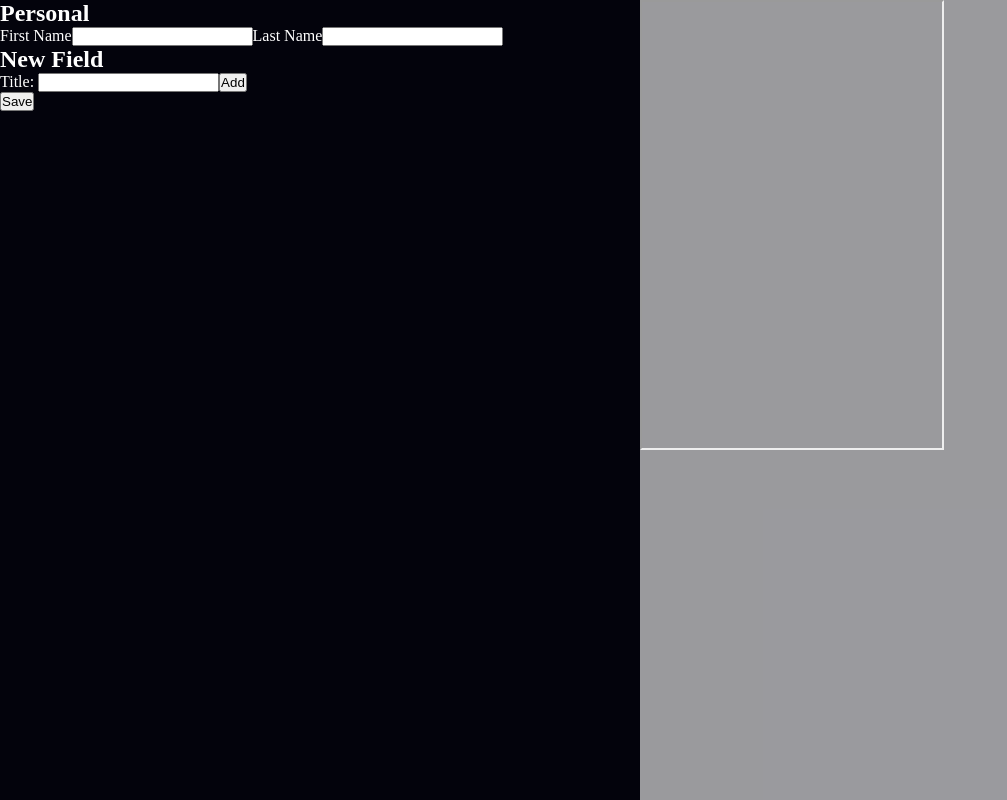
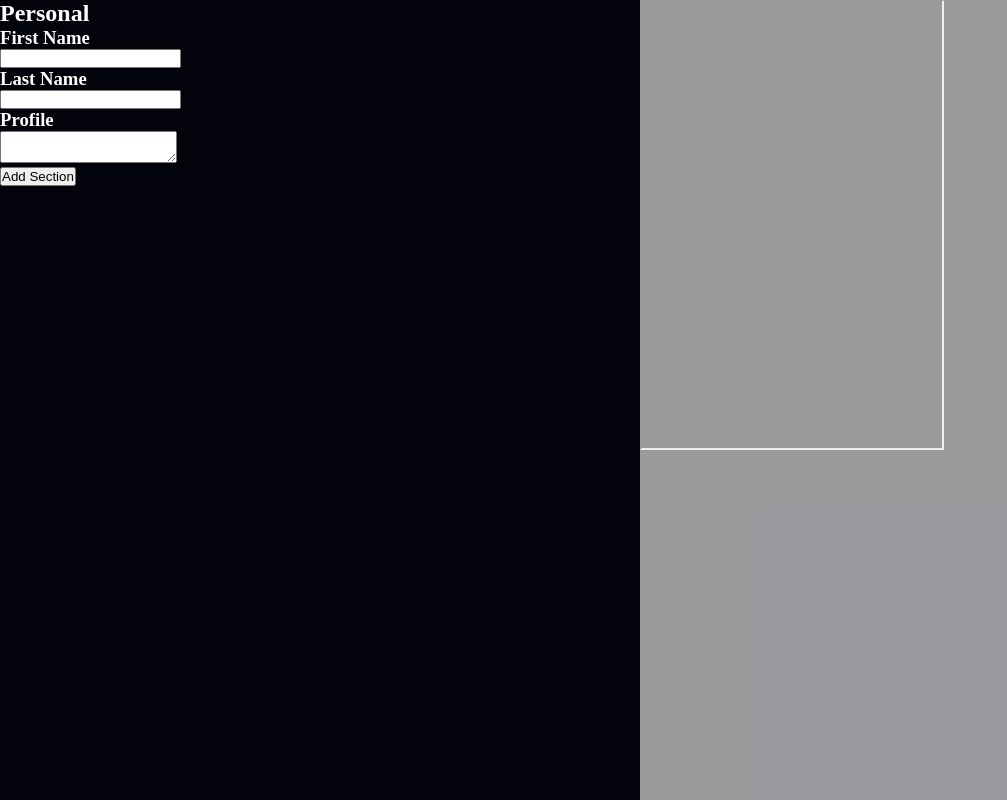
Before and after one commit to Tobshub/resume-builder, a React (Vite) app in the folder client/: page / in a window 1280 px wide. Shown: the whole page, without its empty margins (0-1007 px from the left). Built offline with nearby package versions, Linux system fonts and the light colour scheme.

Commit message:
changed build form order

```diff
--- /dev/null
+++ b/client/src/builder/default.ts
@@ -0,0 +1,31 @@
+import { FieldWithText } from "./types/field-types";
+import { BuilderFormSection } from "./types/form-types";
+
+const defaultFormSections = [
+  new BuilderFormSection({
+    title: "Personal",
+    groupType: "not-groupped",
+    children: [
+      new FieldWithText({
+        name: "First Name",
+        type: "short",
+        content: "",
+        position: "header",
+      }),
+      new FieldWithText({
+        name: "Last Name",
+        type: "short",
+        content: "",
+        position: "header",
+      }),
+      new FieldWithText({
+        name: "Profile",
+        type: "long",
+        content: "",
+        position: "main",
+      }),
+    ],
+  }),
+];
+
+export default defaultFormSections;
--- /dev/null
+++ b/client/src/builder/form-sections.tsx
@@ -0,0 +1,46 @@
+import { ChangeEvent } from "react";
+import { BuilderField } from "./types/field-types";
+import {
+  BuilderFormSection,
+  BuilderFormSectionProps,
+} from "./types/form-types";
+
+type BuilderFormSectionComponentProps = {
+  section: BuilderFormSection;
+  handleChange: (changedSection: BuilderFormSection) => void;
+};
+
+export default function BuilderFormSectionComponent({
+  section,
+  handleChange,
+}: BuilderFormSectionComponentProps) {
+  const localHandleChange = (
+    e: ChangeEvent<HTMLInputElement | HTMLTextAreaElement>,
+    item: BuilderField
+  ) => {
+    item.write(e.target.value);
+    handleChange(section);
+  };
+
+  return (
+    <div>
+      <h2>{section.props.title}</h2>
+      {section.props.children.map(item => (
+        <label key={item.id}>
+          <h3>{item.props.name}</h3>
+          {item.props.type === "short" ? (
+            <input
+              value={item.props.content}
+              onChange={e => localHandleChange(e, item)}
+            />
+          ) : (
+            <textarea
+              value={item.props.content}
+              onChange={e => localHandleChange(e, item)}
+            />
+          )}
+        </label>
+      ))}
+    </div>
+  );
+}
--- a/client/src/builder/form.tsx
+++ b/client/src/builder/form.tsx
@@ -5,118 +5,67 @@ import type {
   FormEvent,
   SetStateAction,
 } from "react";
-import type { BuilderField } from "./types/field-types";
-import { FieldWithText, FieldWithManyText } from "./types/field-types";
-import ListField from "./fields/list";
-import TextField from "./fields/text";
-import BuilderFieldForm from "./fields/builder-field";
-import useStrictStateArray from "./hooks/strict-state";
+import { BuilderField, FieldWithText } from "./types/field-types";
+import useStrictObjectArrayState from "./hooks/strict-state";
+import {
+  BuilderFormSection,
+  BuilderFormSectionProps,
+} from "./types/form-types";
+import BuilderFormSectionComponent from "./form-sections";
+import defaultFormSections from "./default";
 
 type BuilderFormProps = {
   setResume: Dispatch<SetStateAction<BuilderField[]>>;
 };
 
 export default function BuilderForm(props: BuilderFormProps) {
-  const [fields, setFields, pushField] = useStrictStateArray<
-    BuilderField[]
-  >([
-    new FieldWithManyText({
-      content: [
-        {
-          name: "First Name",
-          text: "",
-        },
-        {
-          name: "Last Name",
-          text: "",
-        },
-      ],
-      title: "Personal",
-    }),
-  ]);
+  const [sections, setSections, pushSection] = useStrictObjectArrayState<
+    BuilderFormSection[]
+  >(defaultFormSections);
 
-  const addField = (
-    type: BuilderField["type"],
-    title: BuilderField["title"]
-  ) => {
-    switch (type) {
-      case "many_text": {
-        pushField(new FieldWithManyText({ content: [], title }));
-        break;
+  const handleChange = (changedSection: BuilderFormSection) => {
+    setSections(prevState => {
+      const index = prevState.findIndex(
+        section => section.id === changedSection.id
+      );
+      if (index != undefined) {
+        prevState[index] = changedSection;
       }
-      case "single_text": {
-        pushField(new FieldWithText({ content: "", title }));
-        break;
-      }
-    }
+      return [...prevState];
+    });
   };
 
-  const handleChange = (
-    id: BuilderField["id"],
-    content: BuilderField["content"]
-  ) => {
-    const index = fields.findIndex(field => field.id === id);
-    fields[index].content = content;
-    setFields([...fields]);
-  };
-
-  const handleSave = () => {
-    props.setResume(fields);
+  const addSection = (props: BuilderFormSectionProps) => {
+    pushSection(new BuilderFormSection(props));
   };
 
   return (
     <div>
-      {fields.map(field => (
-        <BuilderFieldForm
-          key={field.id}
-          {...field}
-          setContent={content => handleChange(field.id, content)}
+      {sections.map(section => (
+        <BuilderFormSectionComponent
+          key={section.id}
+          section={section}
+          handleChange={handleChange}
         />
       ))}
-      <NewBuilderField handleSubmit={addField} />
-      <button onClick={handleSave}>Save</button>
+      <button
+        onClick={() =>
+          addSection({
+            title: "Untitled",
+            groupType: "list",
+            children: [
+              new FieldWithText({
+                content: "",
+                name: "",
+                type: "long",
+                position: "main",
+              }),
+            ],
+          })
+        }
+      >
+        Add Section
+      </button>
     </div>
   );
 }
-
-function NewBuilderField({
-  handleSubmit,
-}: {
-  handleSubmit: (
-    type: BuilderField["type"],
-    title: BuilderField["title"]
-  ) => void;
-}) {
-  const [field, setField] = useState<{
-    type: BuilderField["type"];
-    title: BuilderField["title"];
-  }>({
-    title: "",
-    type: "single_text",
-  });
-
-  const handleChange = (
-    e: ChangeEvent<HTMLInputElement | HTMLSelectElement>
-  ) => {
-    setField(state => ({
-      ...state,
-      [e.target.name]: e.target.value,
-    }));
-  };
-
-  const localHandleSubmit = (e: FormEvent<HTMLFormElement>) => {
-    e.preventDefault();
-    handleSubmit(field.type, field.title.trim() || "Untitled");
-  };
-
-  return (
-    <form onSubmit={localHandleSubmit}>
-      <h2>New Field</h2>
-      <label>
-        <span>Title: </span>
-        <input value={field.title} onChange={handleChange} name="title" />
-      </label>
-      <button type="submit">Add</button>
-    </form>
-  );
-}
--- a/client/src/builder/types/field-types.ts
+++ b/client/src/builder/types/field-types.ts
@@ -1,37 +1,19 @@
-export type BuilderField = FieldWithManyText | FieldWithText;
+export type BuilderField = FieldWithText;
 
 export type FieldWithTextProps = {
-  title: string;
+  type: "short" | "long";
+  name: string;
   content: string;
+  position: "header" | "main" | "sidebar";
 };
 
 export class FieldWithText {
   id: string;
-  type: "single_text";
-  title: FieldWithTextProps["title"];
-  content: FieldWithTextProps["content"];
-  constructor(props: FieldWithTextProps) {
+  constructor(public props: FieldWithTextProps) {
     this.id = crypto.randomUUID();
-    this.type = "single_text";
-    this.title = props.title;
-    this.content = props.content;
+  }
+
+  write(text: FieldWithTextProps["content"]) {
+    this.props.content = text ?? "";
   }
 }
-
-export type FieldWithManyTextProps = {
-  title: string;
-  content: { name: string; text: string }[];
-};
-
-export class FieldWithManyText {
-  id: string;
-  type: "many_text";
-  title: FieldWithManyTextProps["title"];
-  content: FieldWithManyTextProps["content"];
-  constructor(props: FieldWithManyTextProps) {
-    this.id = crypto.randomUUID();
-    this.type = "many_text";
-    this.title = props.title;
-    this.content = props.content;
-  }
-}
--- /dev/null
+++ b/client/src/builder/types/form-types.ts
@@ -0,0 +1,18 @@
+import { BuilderField } from "./field-types";
+
+export type BuilderFormSectionProps = {
+  title: string;
+  children: BuilderField[];
+  groupType: "flat" | "list" | "not-groupped";
+};
+
+export class BuilderFormSection {
+  id: string;
+  constructor(public props: BuilderFormSectionProps) {
+    this.id = crypto.randomUUID();
+  }
+
+  addChild(item: BuilderField) {
+    this.props.children.push(item);
+  }
+}
```
